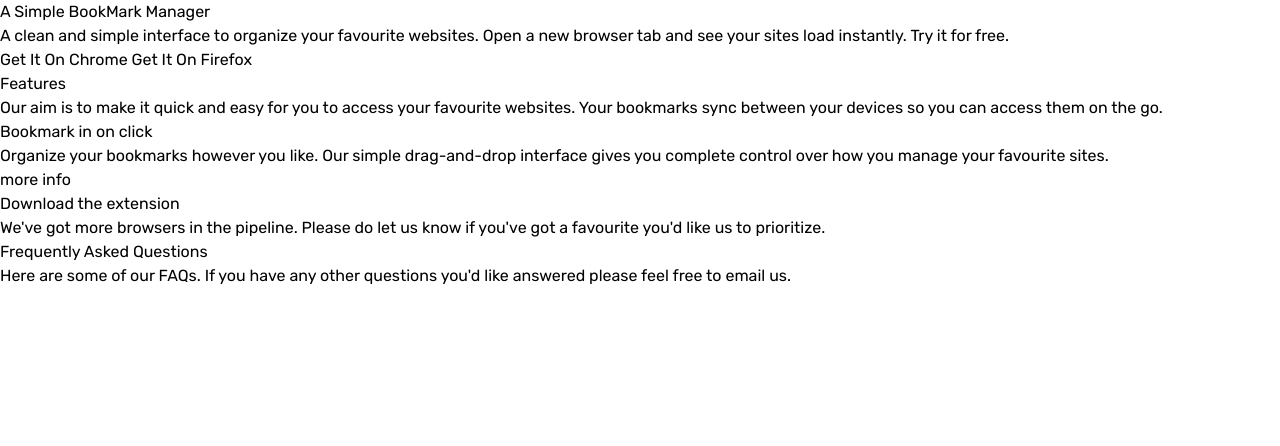
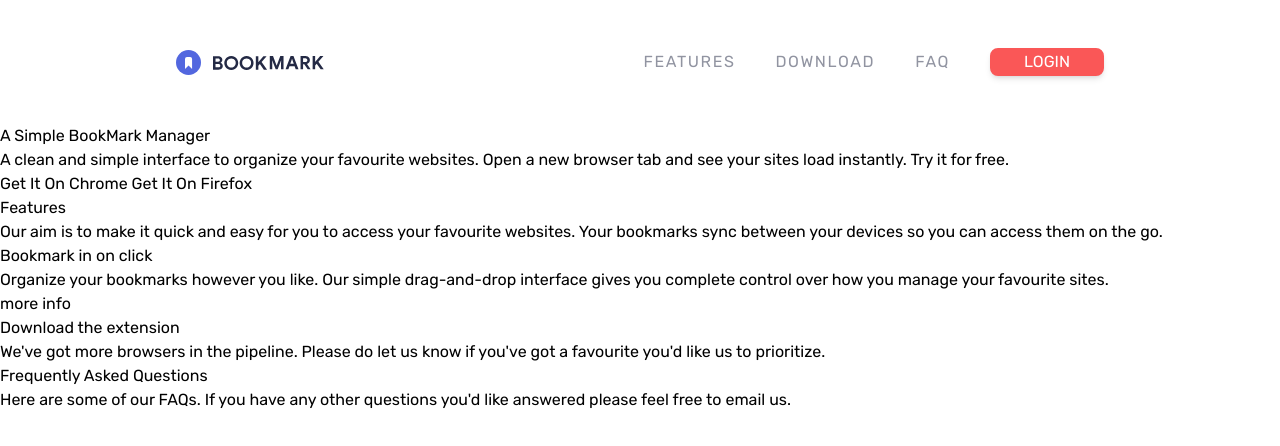
Before and after one commit to AJenkinsSolutions/my-bookmarks-ui, a website: page index.html in a window 1280 px wide. Drawn offline with Linux system fonts and the light colour scheme.

Commit message:
impl nav menu

```diff
--- a/index.html
+++ b/index.html
@@ -16,11 +16,30 @@
     <script src="js/script.js" defer></script>
     <title>Bookmark</title>
 </head>
-<body>
-    <nav class="flex">
-        <!-- logo -->
+<!-- Adding over hidden becasue the image will extend past the page limits and add a scroll bar and we dont want that -->
+<body class="overflow-x-hidden">
 
-        <!-- menu items -->
+    <nav class="container relative p-6 mx-auto">
+
+        <div class="flex items-center justify-between my-6 space-x-20">
+
+             <!-- logo -->
+             <div class="z-30">
+                <img class="" src="images/logo-bookmark.svg" alt=""id="logo">
+             </div>
+             <!-- menu items -->
+             <div class="items-center hidden space-x-10 uppercase md:flex text-grayishBlue">
+                <a href="features-section" class="tracking-widest hover:text-softRed">Features</a>
+                <a href="download-section" class="tracking-widest hover:text-softRed">Download</a>
+                <a href="faq-section" class="tracking-widest hover:text-softRed">faq</a>
+
+                <a class="px-8 text-white border-2 rounded-lg shadow-md bg-softRed border-softRed hover:text-softRed hover:bg-white">Login</a>
+             </div>
+
+
+
+        </div>
+
 
     </nav>
     <!-- Hero section  -->
```
Also changed, not shown: css/style.css.
